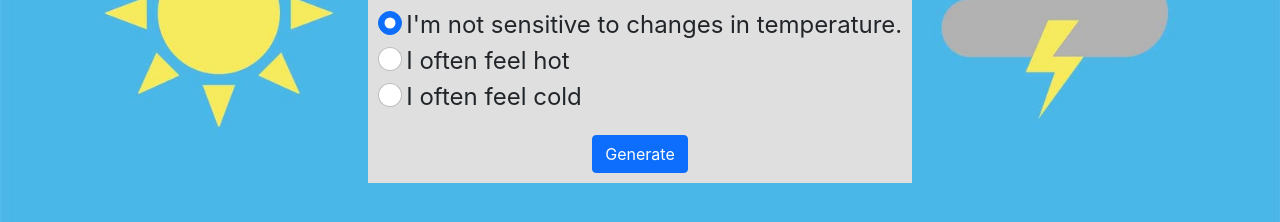
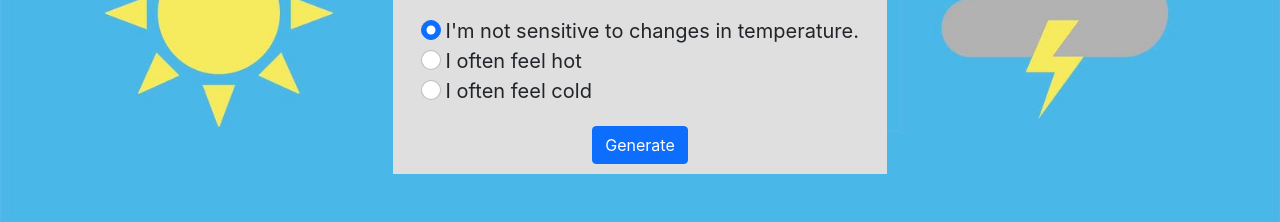
Before and after one commit to ZacharyTStone/do_i_need_a_jacket, a website: page src/index.html in a window 1280 px wide. Shown: the part 382-604 px from the top of the page. Drawn offline with nearby package versions, Linux system fonts and the light colour scheme; a web font is replaced by a local one.

Commit message:
radio text size

```diff
--- a/src/css/styles.scss
+++ b/src/css/styles.scss
@@ -31,12 +31,12 @@ body {
 // radio text
 .personal-temp-div {
     label {
-        font-size: 1.5rem;
+        font-size: 1.25rem;
     }
 
     .form-check-input {
-        width: 1.5rem;
-        height: 1.5rem;
+        width: 1.25rem;
+        height: 1.25rem;
     }
 }
 
```
Also changed, not shown: src/dist/styles.css.
